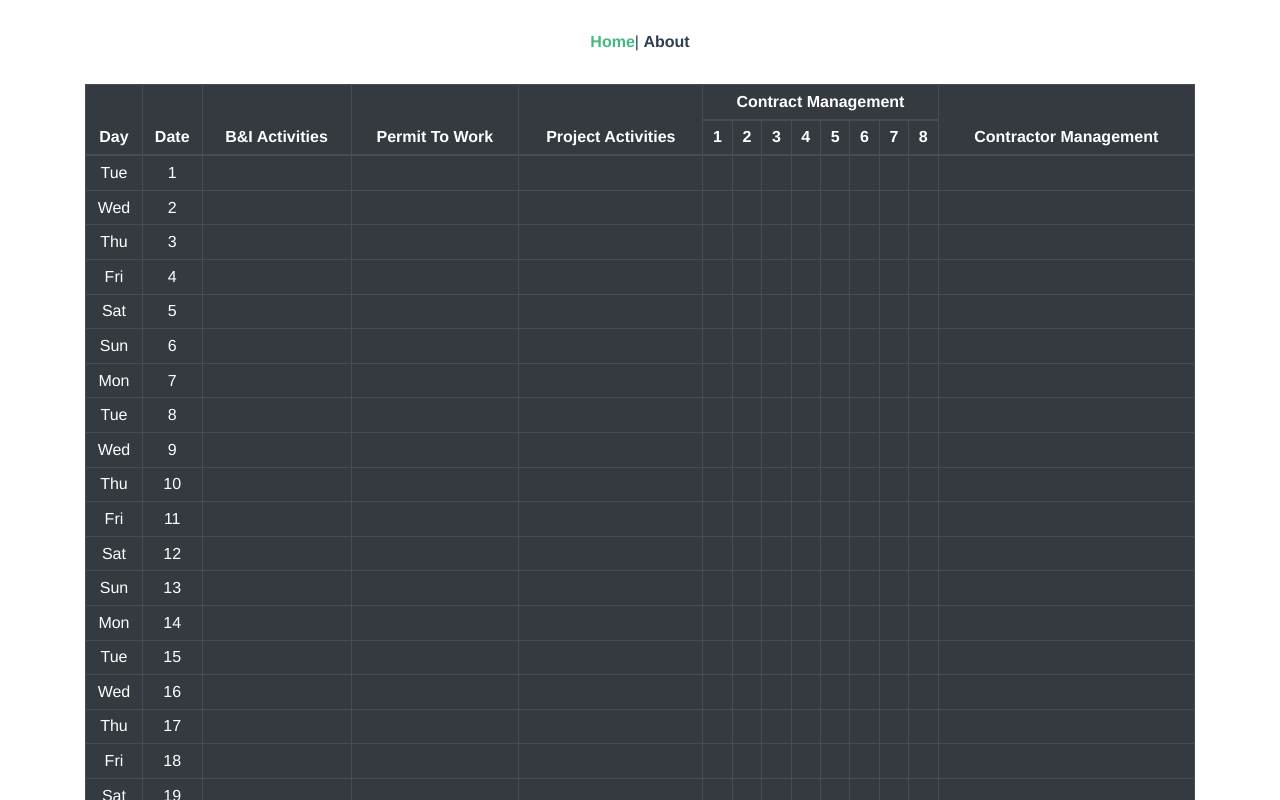
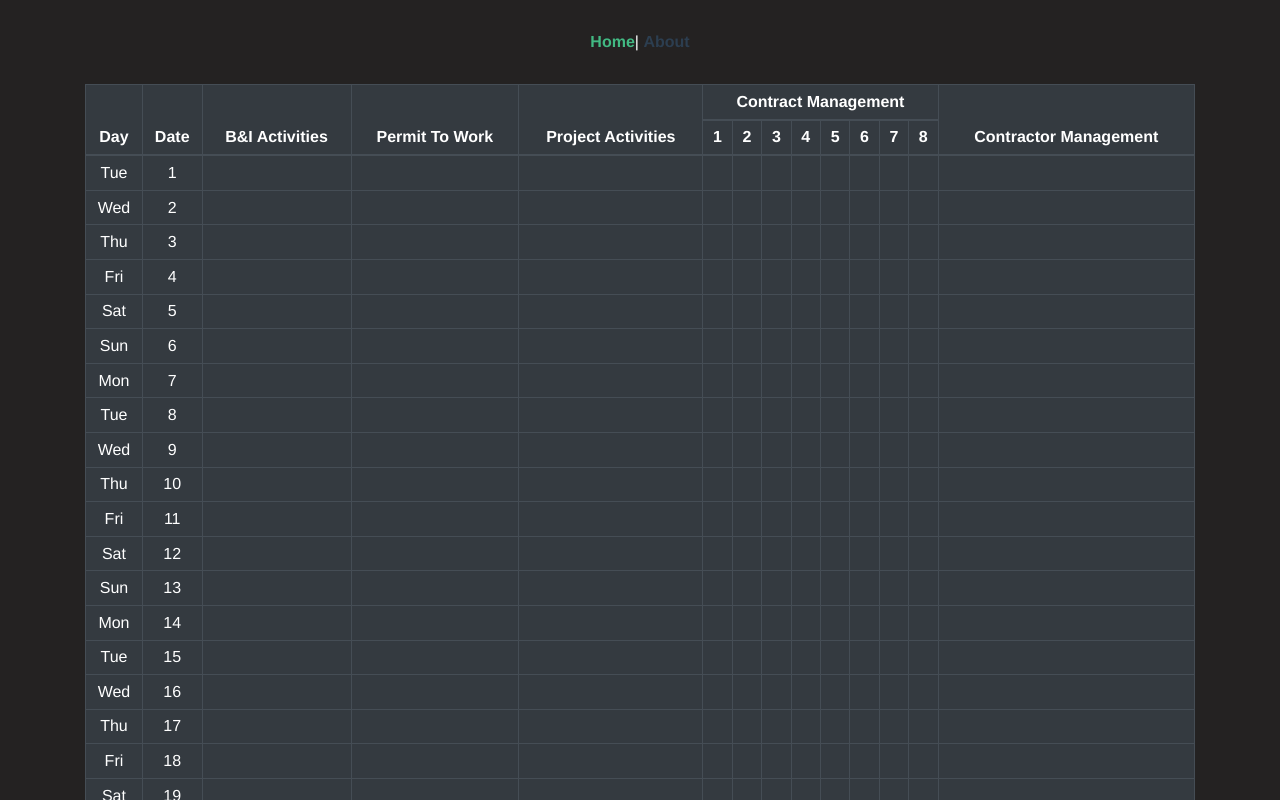
Before and after one commit to teamfmsdev/scheduling, a Vue app: page / in a window 1280 px wide. Shown: the top 800 px of the page. Built offline with nearby package versions, Linux system fonts and the light colour scheme.

Commit message:
Disabled global styled and add bgcolor for whole app.

```diff
--- a/src/App.vue
+++ b/src/App.vue
@@ -9,18 +9,18 @@
 </template>
 
 <script>
-import "@/styles/globalStyle.css";
+// import "@/styles/globalStyle.css";
 export default {};
 </script>
 
 <style lang="scss">
 #app {
-  // background-color: rgb(36, 34, 34) !important;
+  background-color: rgb(36, 34, 34) !important;
   font-family: "Avenir", Helvetica, Arial, sans-serif;
   -webkit-font-smoothing: antialiased;
   -moz-osx-font-smoothing: grayscale;
   text-align: center;
-  color: #2c3e50;
+  color: white;
 }
 #nav {
   padding: 30px;
```
